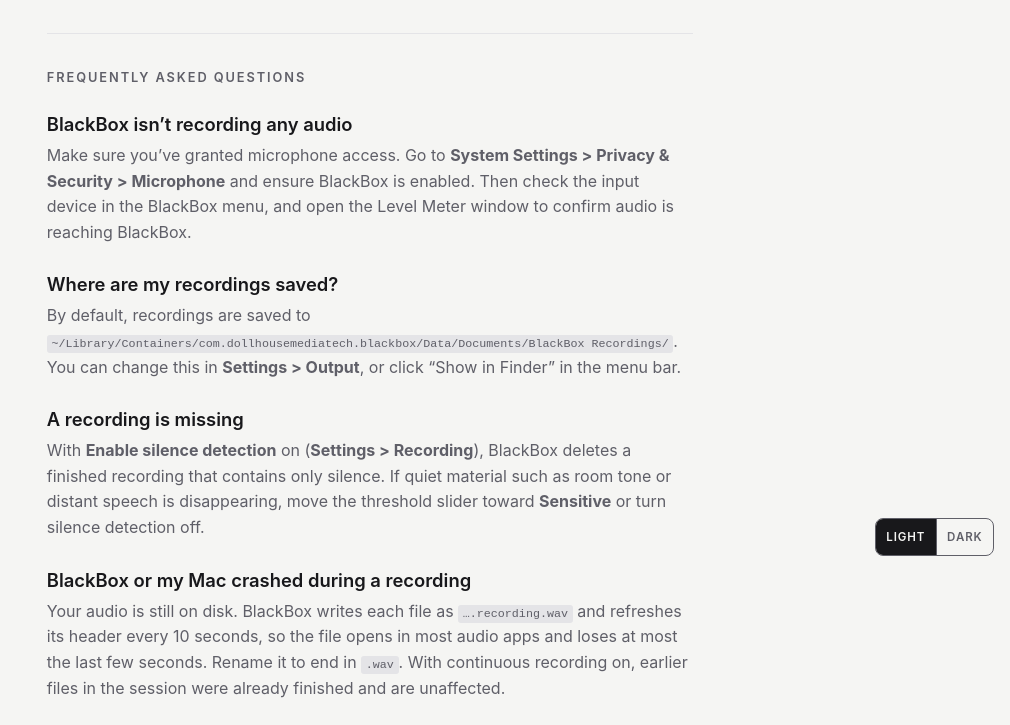
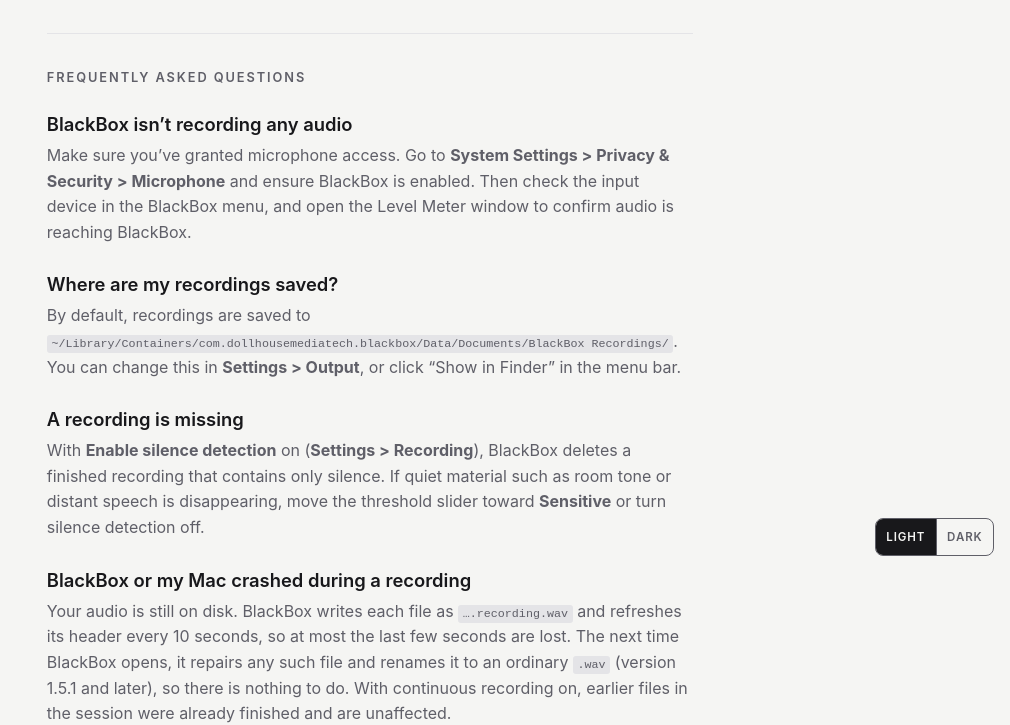
Before and after one commit to tibbon/dollhouse_media_technologies, a plain HTML site: page blackbox/support.html in a window 1280 px wide. Shown: the part 228-953 px from the top of the page, without its empty margins (270-1280 px from the left). Drawn offline with Linux system fonts and the light colour scheme.

Commit message:
BlackBox FAQ: crashed recordings are repaired at launch (DOLL-661)
Since 1.5.1 the app and CLI repair a .recording.wav left by a crash or
power cut and rename it to an ordinary .wav at the next launch, so the
advice to rename it by hand is gone.

Co-Authored-By: Claude Opus 5.5 <noreply@anthropic.com>
Claude-Session: https://claude.ai/code/session_01JCD57xCqD956TLe7mVBPNn

```diff
--- a/blackbox/support.html
+++ b/blackbox/support.html
@@ -56,7 +56,7 @@
       <p>With <strong>Enable silence detection</strong> on (<strong>Settings &gt; Recording</strong>), BlackBox deletes a finished recording that contains only silence. If quiet material such as room tone or distant speech is disappearing, move the threshold slider toward <strong>Sensitive</strong> or turn silence detection off.</p>
 
       <h3>BlackBox or my Mac crashed during a recording</h3>
-      <p>Your audio is still on disk. BlackBox writes each file as <code>&hellip;.recording.wav</code> and refreshes its header every 10 seconds, so the file opens in most audio apps and loses at most the last few seconds. Rename it to end in <code>.wav</code>. With continuous recording on, earlier files in the session were already finished and are unaffected.</p>
+      <p>Your audio is still on disk. BlackBox writes each file as <code>&hellip;.recording.wav</code> and refreshes its header every 10 seconds, so at most the last few seconds are lost. The next time BlackBox opens, it repairs any such file and renames it to an ordinary <code>.wav</code> (version 1.5.1 and later), so there is nothing to do. With continuous recording on, earlier files in the session were already finished and are unaffected.</p>
 
       <h3>What happens when my Mac sleeps?</h3>
       <p>By default, BlackBox stops the recording when your Mac sleeps and starts a new one when it wakes. You can choose <strong>Stop recording</strong> instead in <strong>Settings &gt; General</strong>, and turn on <strong>Prevent idle sleep while recording</strong> to keep an idle Mac awake.</p>
```
